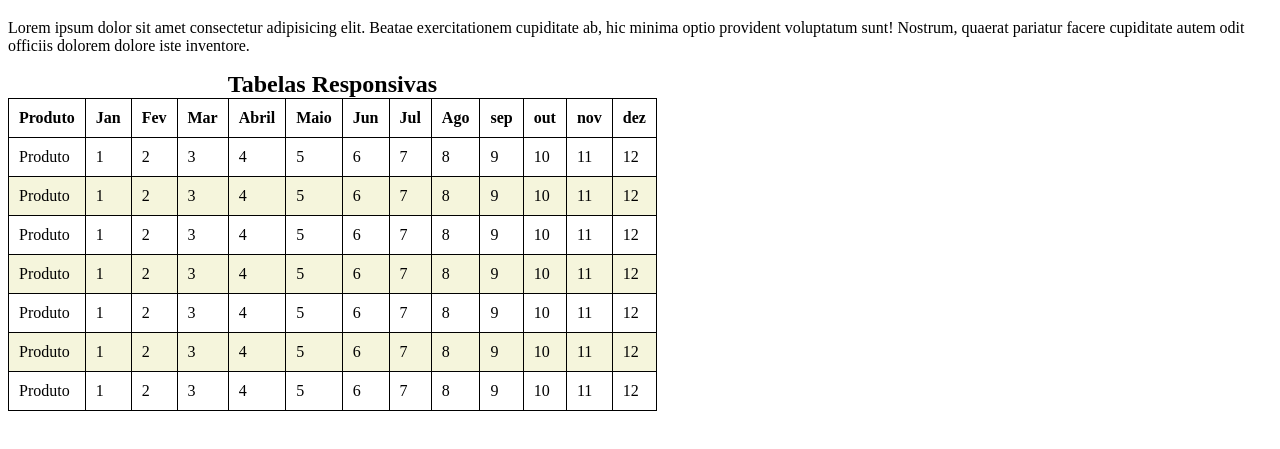
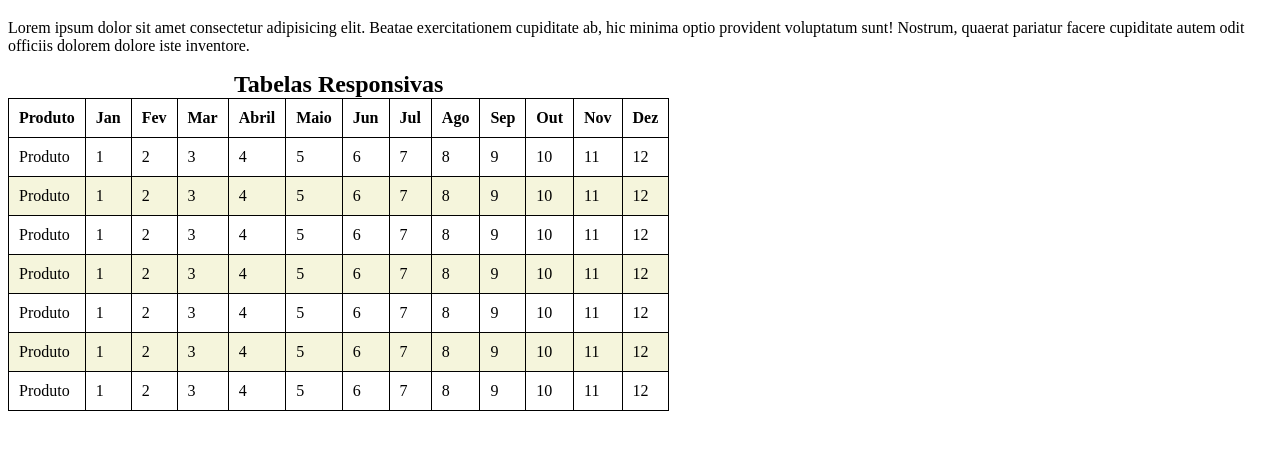
Before and after one commit to W-Wag/HTML-CSS, a plain HTML site: page Modulo 03/Exercicios/EX002/tabela005.html in a window 1280 px wide. Shown: the part 61-510 px from the top of the page. Drawn offline with Linux system fonts and the light colour scheme.

Commit message:
atualizando tabela005

```diff
--- a/Modulo 03/Exercicios/EX002/tabela005.html
+++ b/Modulo 03/Exercicios/EX002/tabela005.html
@@ -43,10 +43,10 @@
                     <th>Jun</th>
                     <th>Jul</th>
                     <th>Ago</th>
-                    <th>sep</th>
-                    <th>out</th>
-                    <th>nov</th>
-                    <th>dez</th>
+                    <th>Sep</th>
+                    <th>Out</th>
+                    <th>Nov</th>
+                    <th>Dez</th>
                 </tr>
             </thead>
             <tbody>
```
